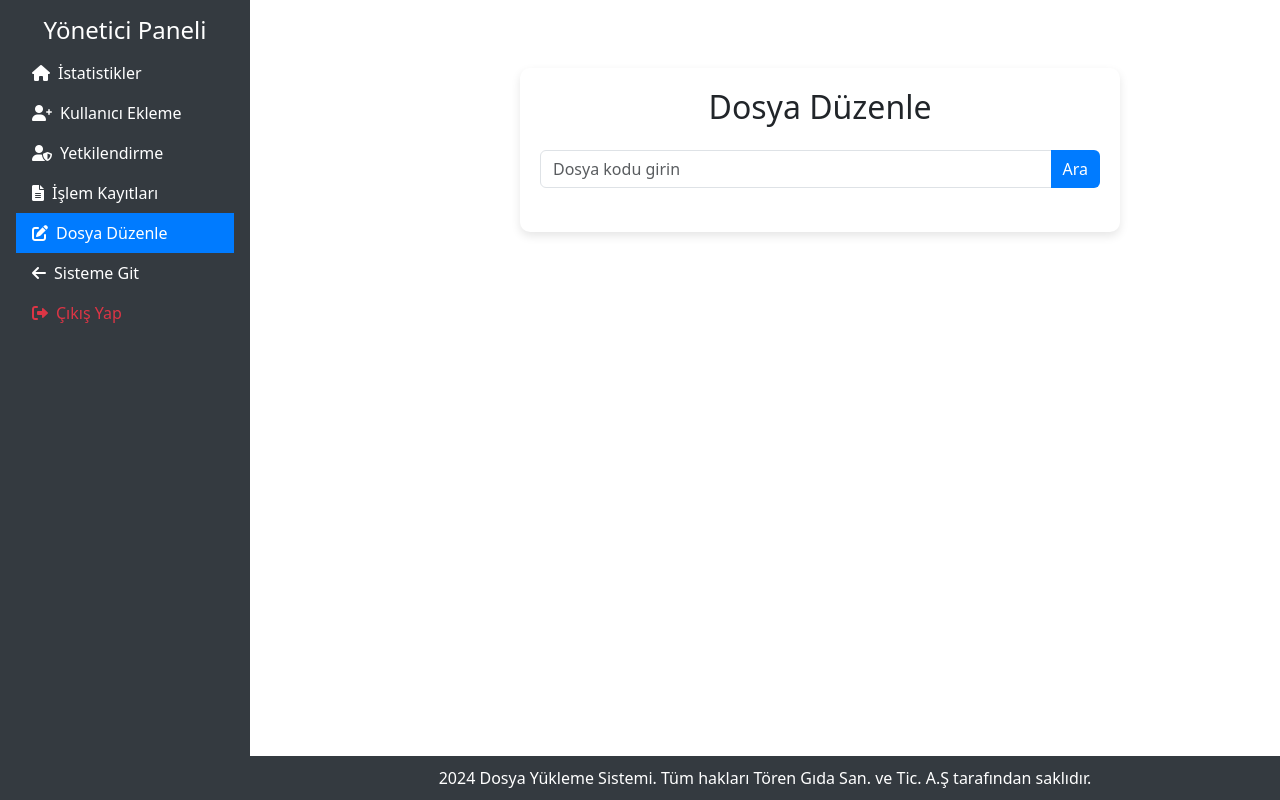
After one commit to MustafaSenliik/Beyanname, a Flask app: page /admin/edit_file in a window 1280 px wide. The commit adds this page. Run offline with Flask 3, Linux system fonts and the light colour scheme; the visitor is signed in with stand-in values (Sample User, id 1).

Commit message:
editpage eklendi

```diff
--- a/app.py
+++ b/app.py
@@ -29,6 +29,7 @@ db.init_app(app)
 # Flask-Login yapılandırması
 login_manager = LoginManager()
 login_manager.init_app(app)
+login_manager.login_message = "Lütfen bu sayfayı görüntülemek için giriş yapın."
 login_manager.login_view = 'auth.login'  # Giriş yapma sayfası
 
 @app.route('/')
--- a/controllers/admin_controller.py
+++ b/controllers/admin_controller.py
@@ -5,7 +5,7 @@ from models import User
 from werkzeug.security import check_password_hash
 from extensions import db
 from services import admin_services
-from services.admin_services import get_yearly_currency_data, get_monthly_currency_data
+from services.admin_services import get_yearly_currency_data, get_monthly_currency_data, get_beyanname_by_kodu, update_beyanname
 from services.metrics_service import increment_request_count, track_request_latency, increment_file_operation_errors
 from datetime import datetime, timedelta
 import pytz
@@ -219,3 +219,42 @@ def get_currency_data():
         'monthly': get_monthly_currency_data()
     }
     return jsonify(data)
+
+@admin_blueprint.route('/edit_file', methods=['GET', 'POST'])
+@login_required
+def edit_file():
+    """
+    Dosya arama ve düzenleme işlemlerini aynı sayfada gerçekleştirir.
+    """
+    beyanname = None
+
+    if request.method == 'POST':
+        # Düzenleme işlemi
+        kodu = request.form.get('kodu')  # POST'tan gelen kodu al
+
+        if not kodu:
+            flash('Kodu alınamadı. Lütfen formu doğru şekilde doldurduğunuzdan emin olun.', 'danger')
+            return redirect(url_for('admin.edit_file'))
+
+        try:
+            intac_tarihi = request.form.get('intac_tarihi')
+            # Beyanname kaydını güncelle
+            update_beyanname(kodu, intac_tarihi)
+            flash('Beyanname kaydı başarıyla güncellendi.', 'success')
+            return redirect(url_for('admin.edit_file') + f"?kodu={kodu}")
+        except ValueError as e:
+            flash(f'Hata: {str(e)}', 'danger')
+        except Exception as e:
+            flash(f'Bilinmeyen bir hata oluştu: {str(e)}', 'danger')
+
+    elif request.method == 'GET':
+        # Arama işlemi
+        kodu = request.args.get('kodu')
+        if kodu:
+            try:
+                beyanname = get_beyanname_by_kodu(kodu)
+            except ValueError as e:
+                flash(f'Hata: {str(e)}', 'danger')
+
+    # Şablonu render et
+    return render_template('admin/edit_file.html', file=beyanname)
--- a/services/auth_service.py
+++ b/services/auth_service.py
@@ -1,8 +1,3 @@
-from flask import flash
-from flask_jwt_extended import create_access_token
-from models import User
-from extensions import db
-
 from flask import flash
 from flask_jwt_extended import create_access_token
 from models import User
--- /dev/null
+++ b/templates/admin/edit_file.html
@@ -0,0 +1,160 @@
+<!DOCTYPE html>
+<html lang="tr">
+<head>
+    <meta charset="UTF-8">
+    <meta name="viewport" content="width=device-width, initial-scale=1.0">
+    <title>Dosya Düzenle</title>
+    <link href="https://cdn.jsdelivr.net/npm/bootstrap@5.3.0-alpha1/dist/css/bootstrap.min.css" rel="stylesheet">
+    <link rel="stylesheet" href="https://cdnjs.cloudflare.com/ajax/libs/font-awesome/6.0.0-beta3/css/all.min.css">
+    <style>
+        .sidebar {
+            width: 250px;
+            background-color: #343a40;
+            color: white;
+            position: fixed;
+            height: 100vh;
+        }
+        .sidebar a {
+            color: white;
+        }
+        .sidebar a:hover {
+            background-color: #495057;
+        }
+        .sidebar .nav-link.active {
+            background-color: #007bff;
+            color: white;
+        }
+        .content {
+            margin-left: 500px;
+            padding: 20px;
+            width: 50%;
+            display: flex;
+            justify-content: center;
+            align-items: flex-start;
+            height: 100h;
+        }
+        .container {
+            width: 100%;
+            max-width: 1200px; /* 1000px yerine 1200px gibi bir değer kullanarak genişletebiliriz */
+            background: white;
+            border-radius: 10px;
+            box-shadow: 0 4px 10px rgba(0, 0, 0, 0.1);
+            padding: 20px;
+            margin-top: 0;
+        }
+
+        .form-label {
+            font-weight: bold;
+        }
+        .btn-primary {
+            background-color: #007bff;
+            border: none;
+        }
+        .btn-primary:hover {
+            background-color: #0056b3;
+        }
+        footer {
+            text-align: center;
+            padding: 10px;
+            background-color: #343a40;
+            color: #ffffff;
+            position: fixed;
+            bottom: 0;
+            width: calc(100% - 250px);
+            left: 250px;
+        }
+    </style>
+</head>
+<body>
+    <div class="d-flex">
+        <!-- Sidebar -->
+        <div class="sidebar p-3">
+            <h4 class="text-center">Yönetici Paneli</h4>
+            <nav class="nav flex-column">
+                <a href="{{ url_for('admin.dashboard') }}" class="nav-link"><i class="fas fa-home me-2"></i>İstatistikler</a>
+                <a href="{{ url_for('admin.user_management') }}" class="nav-link"><i class="fas fa-user-plus me-2"></i>Kullanıcı Ekleme</a>
+
+                {% if current_user.rol == 'admin' %}
+                    <a href="{{ url_for('admin.delete_user_page') }}" class="nav-link"><i class="fas fa-user-times me-2"></i>Kullanıcı Silme</a>
+                {% endif %}
+
+                <a href="{{ url_for('admin.authorize_user') }}" class="nav-link"><i class="fas fa-user-shield me-2"></i>Yetkilendirme</a>
+                <a href="{{ url_for('admin.log_records') }}" class="nav-link"><i class="fas fa-file-alt me-2"></i>İşlem Kayıtları</a>
+                <a href="{{ url_for('admin.edit_file') }}" class="nav-link active"><i class="fas fa-edit me-2"></i>Dosya Düzenle</a>
+                <a href="{{ url_for('file.upload_file') }}" class="nav-link"><i class="fas fa-arrow-left me-2"></i>Sisteme Git</a>
+                <a href="{{ url_for('auth.logout') }}" class="nav-link text-danger"><i class="fas fa-sign-out-alt me-2"></i>Çıkış Yap</a>
+            </nav>
+        </div>
+
+        <!-- Content -->
+        <div class="content">
+            <div class="container mt-5">
+                <h2 class="text-center mb-4">Dosya Düzenle</h2>
+
+                <!-- Flash Mesajlar -->
+                {% with messages = get_flashed_messages(with_categories=true) %}
+                    {% if messages %}
+                        {% for category, message in messages %}
+                            <div class="alert alert-{{ category }}" role="alert">
+                                {{ message }}
+                            </div>
+                        {% endfor %}
+                    {% endif %}
+                {% endwith %}
+
+                <!-- Arama Formu -->
+                <form action="{{ url_for('admin.edit_file') }}" method="GET" class="mb-4">
+                    <div class="input-group">
+                        <input type="text" class="form-control" name="kodu" placeholder="Dosya kodu girin" required>
+                        <button type="submit" class="btn btn-primary">Ara</button>
+                    </div>
+                </form>
+
+                {% if file %} <!-- Eğer dosya bulunduysa düzenleme formunu göster -->
+                <form action="{{ url_for('admin.edit_file', kodu=file.kodu) }}" method="POST">
+                    <!-- Kodu -->
+                    <div class="mb-3">
+                        <label for="kodu" class="form-label">Kodu:</label>
+                        <input type="text" class="form-control" name="kodu" value="{{ file.kodu }}" readonly> <!-- disabled yerine readonly -->
+                    </div>
+
+                    <!-- Ürün Adı -->
+                    <div class="mb-3">
+                        <label for="urun_adi" class="form-label">Ürün Adı:</label>
+                        <input type="text" class="form-control" name="urun_adi" value="{{ file.urun_adi }}" disabled>
+                    </div>
+
+                    <!-- Cari Adı -->
+                    <div class="mb-3">
+                        <label for="cari_adi" class="form-label">Cari Adı:</label>
+                        <input type="text" class="form-control" name="cari_adi" value="{{ file.cari_adi }}" disabled>
+                    </div>
+
+                    <!-- GGB Tarihi -->
+                    <div class="mb-3">
+                        <label for="ggb_tarihi" class="form-label">GGB Tarihi:</label>
+                        <input type="date" class="form-control" name="ggb_tarihi" value="{{ file.ggb_tarihi }}" disabled>
+                    </div>
+
+                    <!-- İntaç Tarihi -->
+                    <div class="mb-3">
+                        <label for="intac_tarihi" class="form-label">İntaç Tarihi:</label>
+                        <input type="date" class="form-control" name="intac_tarihi" value="{{ file.intac_tarihi }}">
+                    </div>
+
+                    <!-- Kategori -->
+                    <div class="mb-3">
+                        <label for="kategori" class="form-label">Kategori:</label>
+                        <input type="text" class="form-control" name="kategori" value="{{ file.kategori }}" disabled>
+                    </div>
+
+                    <button type="submit" class="btn btn-primary w-100">Güncelle</button>
+                </form>
+                {% endif %}
+            </div>
+        </div>
+    </div>
+
+    <footer>2024 Dosya Yükleme Sistemi. Tüm hakları Tören Gıda San. ve Tic. A.Ş tarafından saklıdır.</footer>
+</body>
+</html>
```
Also changed, not shown: services/admin_services.py (+22 -0 lines), templates/admin/authorize_user.html (+6 -1 lines), templates/admin/dashboard.html (+6 -1 lines), templates/admin/delete_user.html (+6 -1 lines), templates/admin/log_records.html (+8 -0 lines), templates/admin/user_management.html (+6 -1 lines).
